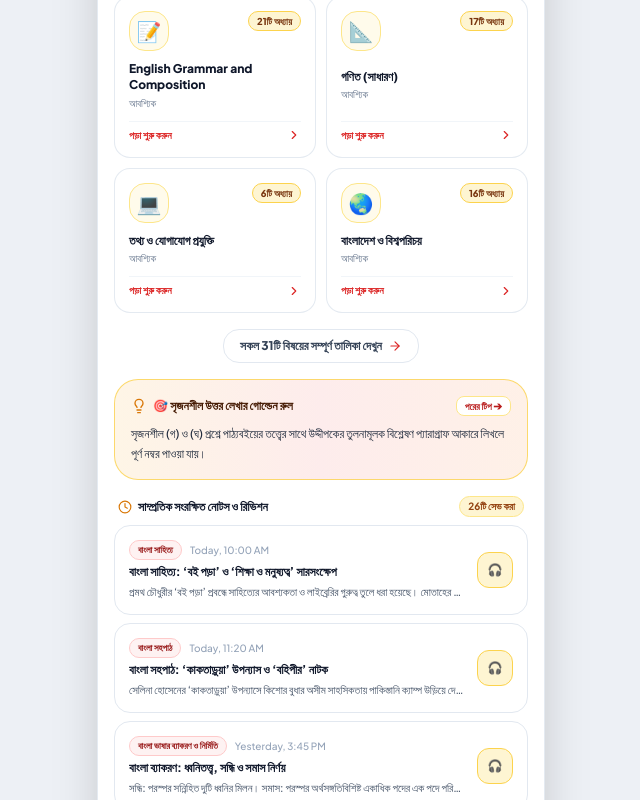
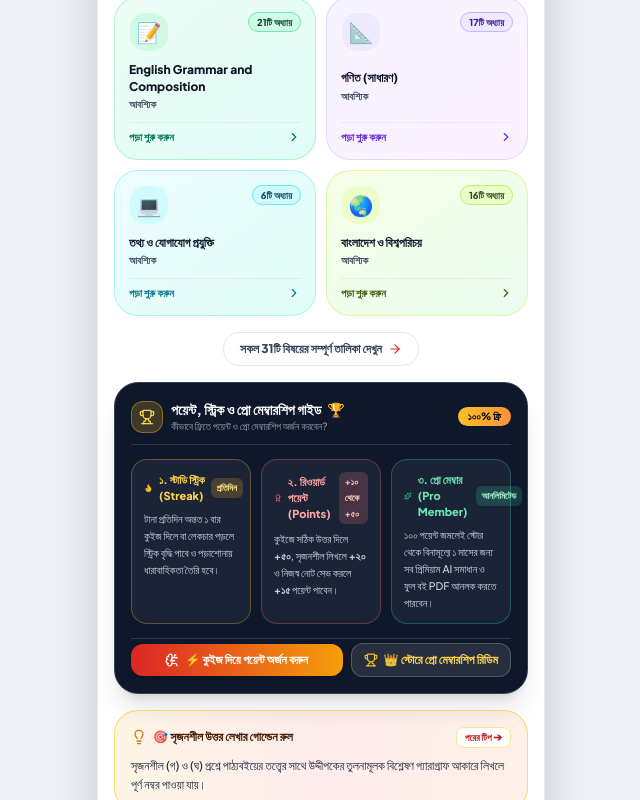
Before and after one commit to rokeyaag/edugenius-ai, a React (Vite) app: page / in a window 1280 px wide. Shown: the part 1120-1920 px from the top of the page, without its empty margins (319-959 px from the left). Built offline with nearby package versions, Linux system fonts and the light colour scheme.

Commit message:
Enhance Home dashboard: add colorful subject cards, add Points/Streak/Pro rules guide card, and remove recent notes section

```diff
--- a/src/components/DashboardView.jsx
+++ b/src/components/DashboardView.jsx
@@ -283,7 +283,7 @@ export default function DashboardView() {
       </div>
 
       {/* ============================================================== */}
-      {/* 4. INTERACTIVE SUBJECT EXPLORER (বিষয়ভিত্তিক স্টাডি কার্ড গ্রিড) */}
+      {/* 4. COLORFUL INTERACTIVE SUBJECT EXPLORER (রঙিন বিষয়ভিত্তিক কার্ড) */}
       {/* ============================================================== */}
       <div className="space-y-3">
         <div className="flex items-center justify-between px-1">
@@ -304,22 +304,36 @@ export default function DashboardView() {
           </button>
         </div>
 
-        {/* Subjects Grid (2 columns on mobile for readable non-truncated text!) */}
+        {/* Colorful Subjects Grid */}
         <div className="grid grid-cols-2 gap-2.5">
-          {subjects.slice(0, 8).map((sub) => {
+          {subjects.slice(0, 8).map((sub, idx) => {
             const chCount = NCTB_FULL_BOOK_CHAPTERS_MAP[sub.id]?.length || (sub.id === 'bangla-sahitya' ? 50 : 3);
+
+            // Unique colorful theme for each subject
+            const colorThemes = [
+              { bg: 'from-rose-50 to-red-100/60', border: 'border-rose-200/90 hover:border-red-400', badge: 'bg-rose-100 text-rose-900 border-rose-300', iconBg: 'bg-rose-100 text-rose-700', btn: 'text-rose-700' },
+              { bg: 'from-indigo-50 to-purple-100/60', border: 'border-indigo-200/90 hover:border-purple-400', badge: 'bg-indigo-100 text-indigo-900 border-indigo-300', iconBg: 'bg-indigo-100 text-indigo-700', btn: 'text-indigo-700' },
+              { bg: 'from-amber-50 to-orange-100/60', border: 'border-amber-200/90 hover:border-amber-400', badge: 'bg-amber-100 text-amber-950 border-amber-300', iconBg: 'bg-amber-100 text-amber-800', btn: 'text-amber-800' },
+              { bg: 'from-sky-50 to-blue-100/60', border: 'border-sky-200/90 hover:border-blue-400', badge: 'bg-sky-100 text-sky-900 border-sky-300', iconBg: 'bg-sky-100 text-sky-700', btn: 'text-sky-700' },
+              { bg: 'from-emerald-50 to-teal-100/60', border: 'border-emerald-200/90 hover:border-emerald-400', badge: 'bg-emerald-100 text-emerald-900 border-emerald-300', iconBg: 'bg-emerald-100 text-emerald-700', btn: 'text-emerald-700' },
+              { bg: 'from-violet-50 to-fuchsia-100/60', border: 'border-violet-200/90 hover:border-violet-400', badge: 'bg-violet-100 text-violet-900 border-violet-300', iconBg: 'bg-violet-100 text-violet-700', btn: 'text-violet-700' },
+              { bg: 'from-cyan-50 to-teal-100/60', border: 'border-cyan-200/90 hover:border-cyan-400', badge: 'bg-cyan-100 text-cyan-900 border-cyan-300', iconBg: 'bg-cyan-100 text-cyan-700', btn: 'text-cyan-700' },
+              { bg: 'from-lime-50 to-green-100/60', border: 'border-lime-200/90 hover:border-lime-400', badge: 'bg-lime-100 text-lime-900 border-lime-300', iconBg: 'bg-lime-100 text-lime-800', btn: 'text-lime-800' }
+            ];
+
+            const theme = colorThemes[idx % colorThemes.length];
 
             return (
               <div
                 key={sub.id}
                 onClick={() => setActiveTab('vault')}
-                className="p-3.5 rounded-2xl bg-white hover:bg-amber-50/70 border border-slate-200/90 hover:border-amber-400 transition-all cursor-pointer shadow-2xs hover:shadow-xs space-y-2.5 tap-active group flex flex-col justify-between"
+                className={`p-3.5 rounded-3xl bg-gradient-to-br ${theme.bg} border ${theme.border} transition-all cursor-pointer shadow-2xs hover:shadow-md space-y-2.5 tap-active group flex flex-col justify-between`}
               >
                 <div className="flex items-start justify-between gap-1">
-                  <div className="w-10 h-10 rounded-2xl bg-amber-50 border border-amber-200 flex items-center justify-center text-xl shrink-0 group-hover:scale-110 transition-transform">
+                  <div className={`w-10 h-10 rounded-2xl ${theme.iconBg} border border-white/60 flex items-center justify-center text-xl shrink-0 group-hover:scale-110 transition-transform shadow-2xs`}>
                     {sub.icon || '📖'}
                   </div>
-                  <span className="text-[9.5px] font-black text-amber-900 bg-amber-100/80 px-2 py-0.5 rounded-full border border-amber-300 shrink-0">
+                  <span className={`text-[9.5px] font-black ${theme.badge} px-2 py-0.5 rounded-full border shrink-0`}>
                     {chCount}টি অধ্যায়
                   </span>
                 </div>
@@ -328,14 +342,14 @@ export default function DashboardView() {
                   <h5 className="text-xs font-black text-slate-900 leading-snug group-hover:text-red-700 transition-colors">
                     {language === 'bn' ? sub.nameBn : sub.nameEn}
                   </h5>
-                  <p className="text-[10px] text-slate-500 font-medium">
+                  <p className="text-[10px] text-slate-600 font-bold">
                     {sub.group || 'আবশ্যিক বিষয়'}
                   </p>
                 </div>
 
-                <div className="flex items-center justify-between pt-1.5 border-t border-slate-100 text-[10px] text-red-600 font-black">
+                <div className={`flex items-center justify-between pt-1.5 border-t border-black/5 text-[10.5px] font-black ${theme.btn}`}>
                   <span>পড়া শুরু করুন</span>
-                  <ChevronRight className="w-3.5 h-3.5 group-hover:translate-x-1 transition-transform text-red-600" />
+                  <ChevronRight className="w-3.5 h-3.5 group-hover:translate-x-1 transition-transform" />
                 </div>
               </div>
             );
@@ -356,7 +370,99 @@ export default function DashboardView() {
       </div>
 
       {/* ============================================================== */}
-      {/* 5. DAILY SMART BOARD EXAM CAPSULE (দৈনিক বোর্ড টিপস ও ট্রিকস) */}
+      {/* 5. GAMIFICATION RULES & REWARDS GUIDE (পয়েন্ট, স্ট্রিক ও প্রো মেম্বারশিপ গাইড) */}
+      {/* ============================================================== */}
+      <div className="p-4 rounded-3xl bg-gradient-to-br from-slate-900 via-slate-850 to-slate-900 text-white space-y-3.5 shadow-xl border border-slate-700">
+
+        <div className="flex items-center justify-between border-b border-slate-700/80 pb-2.5">
+          <div className="flex items-center gap-2">
+            <div className="w-8 h-8 rounded-xl bg-amber-400/20 border border-amber-400/40 flex items-center justify-center text-amber-300">
+              <Trophy className="w-4 h-4" />
+            </div>
+            <div>
+              <h4 className="text-xs sm:text-sm font-black text-white flex items-center gap-1.5">
+                <span>পয়েন্ট, স্ট্রিক ও প্রো মেম্বারশিপ গাইড</span>
+                <span className="text-amber-400">🏆</span>
+              </h4>
+              <p className="text-[10px] text-slate-400 font-medium">কীভাবে ফ্রিতে পয়েন্ট ও প্রো মেম্বারশিপ অর্জন করবেন?</p>
+            </div>
+          </div>
+
+          <span className="text-[10px] font-black bg-gradient-to-r from-amber-400 to-orange-400 text-slate-950 px-2.5 py-0.5 rounded-full">
+            ১০০% ফ্রি
+          </span>
+        </div>
+
+        {/* 3 Interactive Rule Bento Cards */}
+        <div className="grid grid-cols-1 sm:grid-cols-3 gap-2.5 text-xs">
+
+          {/* Rule 1: Streak */}
+          <div className="p-3 rounded-2xl bg-slate-800/80 border border-amber-400/30 space-y-1.5">
+            <div className="flex items-center justify-between">
+              <div className="flex items-center gap-1.5 font-black text-amber-300 text-[11px]">
+                <Flame className="w-4 h-4 text-amber-400 fill-amber-400 animate-pulse" />
+                <span>১. স্টাডি স্ট্রিক (Streak)</span>
+              </div>
+              <span className="text-[9px] bg-amber-400/20 text-amber-200 px-1.5 py-0.5 rounded-md font-bold">প্রতিদিন</span>
+            </div>
+            <p className="text-[10.5px] text-slate-300 font-medium leading-relaxed">
+              টানা প্রতিদিন অন্তত ১ বার কুইজ দিলে বা লেকচার পড়লে স্ট্রিক বৃদ্ধি পাবে ও পড়াশোনায় ধারাবাহিকতা তৈরি হবে।
+            </p>
+          </div>
+
+          {/* Rule 2: Points */}
+          <div className="p-3 rounded-2xl bg-slate-800/80 border border-red-400/30 space-y-1.5">
+            <div className="flex items-center justify-between">
+              <div className="flex items-center gap-1.5 font-black text-red-300 text-[11px]">
+                <Award className="w-4 h-4 text-red-400" />
+                <span>২. রিওয়ার্ড পয়েন্ট (Points)</span>
+              </div>
+              <span className="text-[9px] bg-red-400/20 text-red-200 px-1.5 py-0.5 rounded-md font-bold">+১০ থেকে +৫০</span>
+            </div>
+            <p className="text-[10.5px] text-slate-300 font-medium leading-relaxed">
+              কুইজে সঠিক উত্তর দিলে <strong>+৫০</strong>, সৃজনশীল লিখলে <strong>+২০</strong> ও নিজস্ব নোট সেভ করলে <strong>+১৫</strong> পয়েন্ট পাবেন।
+            </p>
+          </div>
+
+          {/* Rule 3: Pro Membership */}
+          <div className="p-3 rounded-2xl bg-slate-800/80 border border-emerald-400/30 space-y-1.5">
+            <div className="flex items-center justify-between">
+              <div className="flex items-center gap-1.5 font-black text-emerald-300 text-[11px]">
+                <Sparkles className="w-4 h-4 text-emerald-400" />
+                <span>৩. প্রো মেম্বার (Pro Member)</span>
+              </div>
+              <span className="text-[9px] bg-emerald-400/20 text-emerald-200 px-1.5 py-0.5 rounded-md font-bold">আনলিমিটেড</span>
+            </div>
+            <p className="text-[10.5px] text-slate-300 font-medium leading-relaxed">
+              ১০০ পয়েন্ট জমলেই স্টোর থেকে বিনামূল্যে ১ মাসের জন্য সব প্রিমিয়াম AI সমাধান ও ফুল বই PDF আনলক করতে পারবেন।
+            </p>
+          </div>
+
+        </div>
+
+        {/* Action Bar */}
+        <div className="flex items-center justify-between gap-2 pt-1 border-t border-slate-700/80 flex-wrap sm:flex-nowrap">
+          <button
+            onClick={() => setActiveTab('quiz')}
+            className="flex-1 py-2 px-3 rounded-xl bg-gradient-to-r from-red-600 to-amber-500 hover:brightness-105 text-white font-black text-xs shadow-md transition-all tap-active flex items-center justify-center gap-1.5 cursor-pointer"
+          >
+            <BrainCircuit className="w-3.5 h-3.5" />
+            <span>⚡ কুইজ দিয়ে পয়েন্ট অর্জন করুন</span>
+          </button>
+
+          <button
+            onClick={() => setActiveTab('store')}
+            className="py-2 px-3 rounded-xl bg-white/10 hover:bg-white/20 border border-white/20 text-amber-300 font-black text-xs transition-all tap-active flex items-center justify-center gap-1.5 cursor-pointer"
+          >
+            <Trophy className="w-3.5 h-3.5 text-amber-400" />
+            <span>👑 স্টোরে প্রো মেম্বারশিপ রিডিম</span>
+          </button>
+        </div>
+
+      </div>
+
+      {/* ============================================================== */}
+      {/* 6. DAILY SMART BOARD EXAM CAPSULE (দৈনিক বোর্ড টিপস ও ট্রিকস) */}
       {/* ============================================================== */}
       <div className="p-4 rounded-3xl bg-gradient-to-r from-amber-500/10 via-red-500/10 to-orange-500/10 border border-amber-300/80 space-y-2 shadow-2xs relative overflow-hidden">
         <div className="flex items-center justify-between">
@@ -378,50 +484,6 @@ export default function DashboardView() {
         </p>
       </div>
 
-      {/* ============================================================== */}
-      {/* 6. RECENT STUDY HISTORY & RESUME CARDS */}
-      {/* ============================================================== */}
-      <div className="space-y-2">
-        <div className="flex items-center justify-between px-1">
-          <h4 className="text-xs font-black text-slate-900 flex items-center gap-1.5">
-            <Clock className="w-3.5 h-3.5 text-amber-600" />
-            <span>{language === 'bn' ? 'সাম্প্রতিক সংরক্ষিত নোটস ও রিভিশন' : 'Recent Study Notes'}</span>
-          </h4>
-          <span className="text-[10px] text-amber-800 font-bold bg-amber-100/80 px-2 py-0.5 rounded-full border border-amber-200">
-            {vaultNotes.length}টি সেভ করা
-          </span>
-        </div>
-
-        <div className="space-y-2">
-          {vaultNotes.slice(0, 3).map((note) => (
-            <div
-              key={note.id}
-              onClick={() => setActiveTab('vault')}
-              className="p-3.5 rounded-2xl bg-white hover:bg-amber-50/50 border border-slate-200 hover:border-amber-300 transition-all cursor-pointer shadow-2xs flex items-center justify-between gap-3 tap-active group"
-            >
-              <div className="space-y-1 truncate min-w-0">
-                <div className="flex items-center gap-2">
-                  <span className="text-[9px] font-black text-red-800 bg-red-50 px-2 py-0.5 rounded-full border border-red-200">
-                    {language === 'bn' ? (note.subjectBn || note.subject) : note.subject}
-                  </span>
-                  <span className="text-[10px] text-slate-400 font-medium">{note.date}</span>
-                </div>
-                <h5 className="text-xs font-black text-slate-900 truncate group-hover:text-red-700 transition-colors">
-                  {note.title}
-                </h5>
-                <p className="text-[11px] text-slate-600 truncate font-medium">
-                  {note.summary}
-                </p>
-              </div>
-
-              <div className="w-9 h-9 rounded-xl bg-amber-100/80 text-amber-800 flex items-center justify-center text-xs font-black shrink-0 border border-amber-300 group-hover:scale-105 transition-transform">
-                🎧
-              </div>
-            </div>
-          ))}
-        </div>
-      </div>
-
     </div>
   );
 }
```
